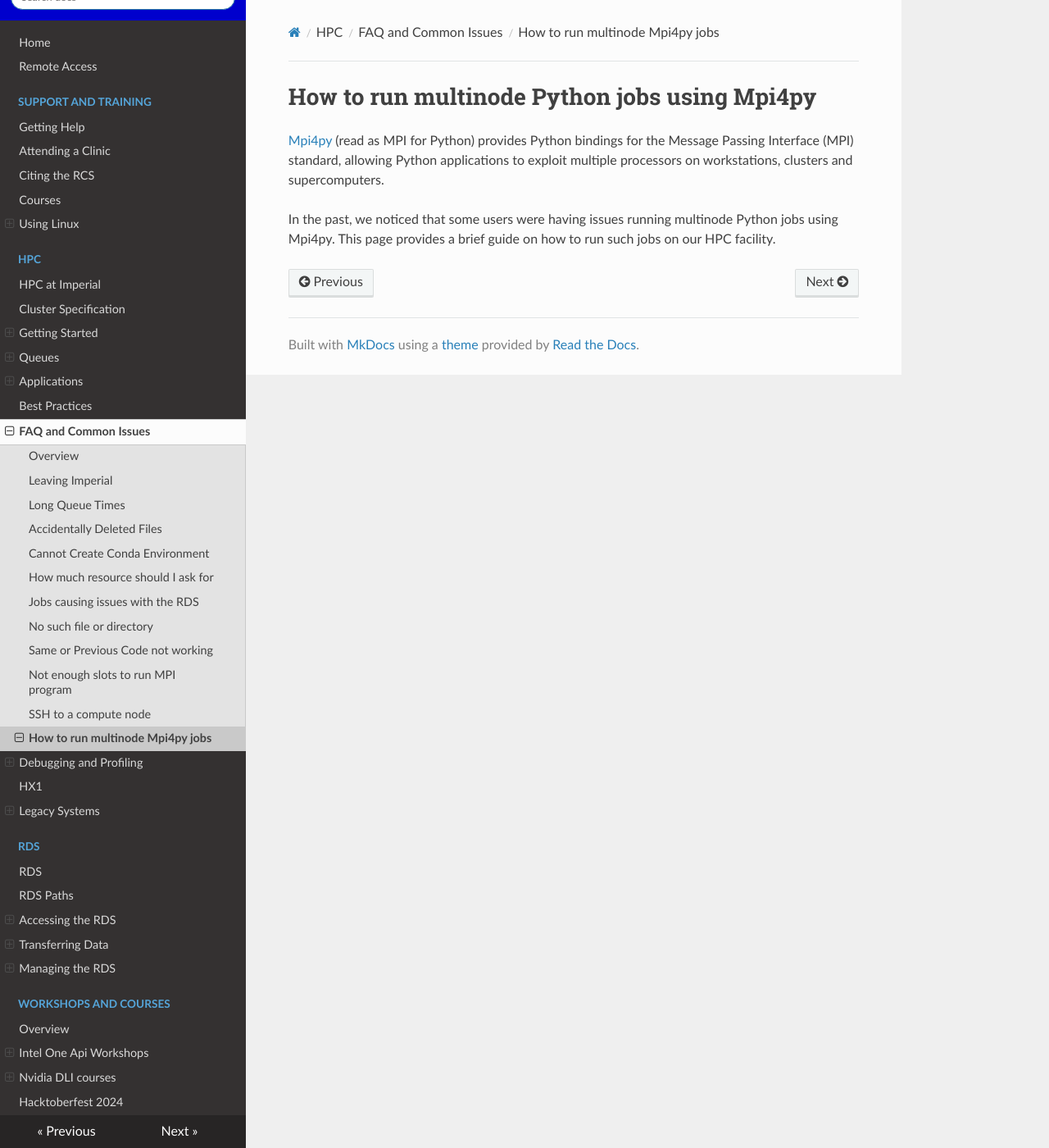
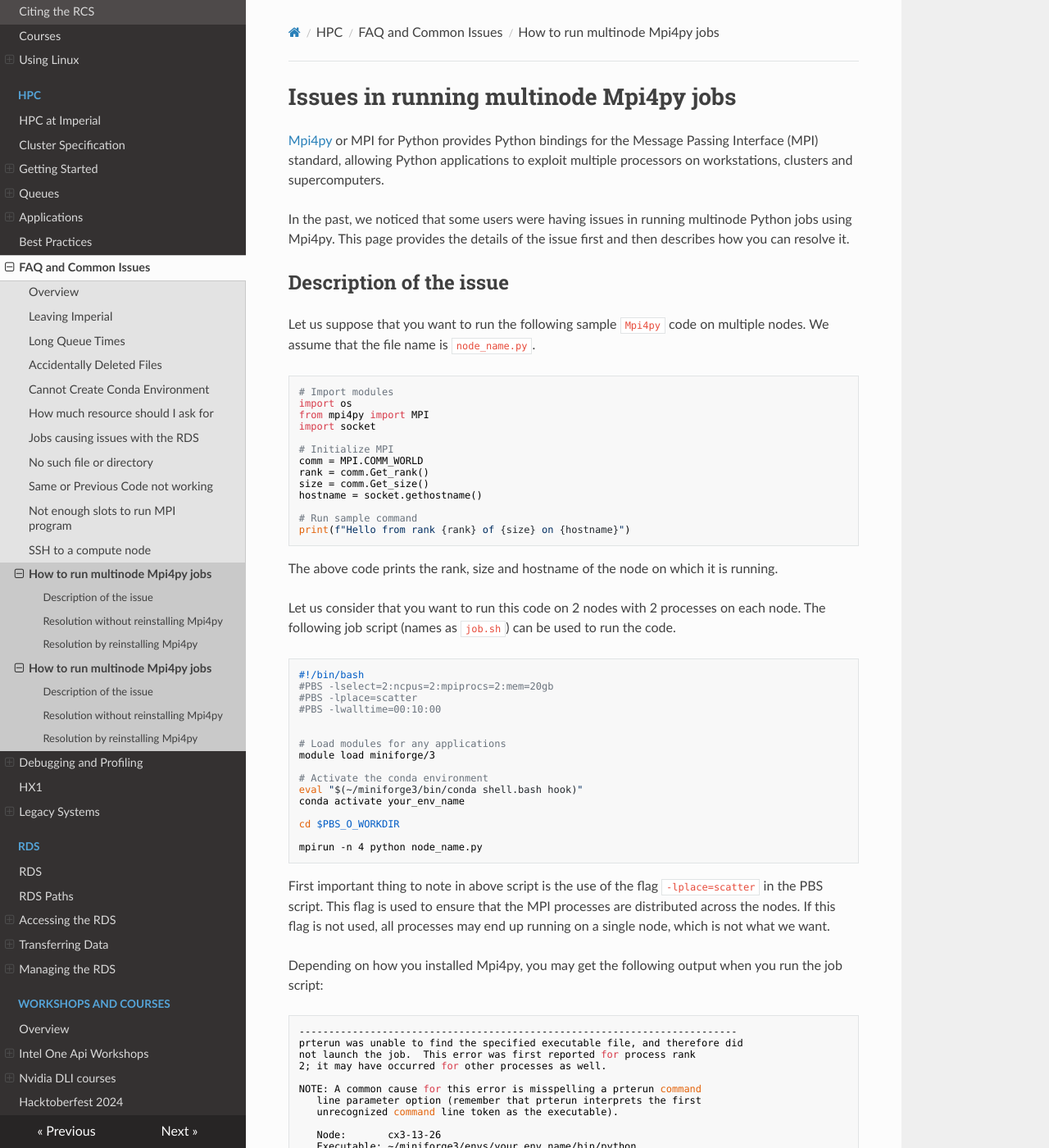
Before and after one commit to ImperialCollegeLondon/icl-rcs-user-guide, an MkDocs documentation site: the page built from docs/hpc/faq/multinode-mpi4py.md, in a window 1280 px wide and 1400 px high. Shown: the whole window at 82% size. Built offline with MkDocs 1.6.1, drawn with Linux system fonts in a browser that asks for light colours; nearby versions of some CDN libraries; some of the changed text lies outside the part shown.

Commit message:
Added details of Mpi4py issue

````diff
--- a/docs/hpc/faq/multinode-mpi4py.md
+++ b/docs/hpc/faq/multinode-mpi4py.md
@@ -1,5 +1,156 @@
-# How to run multinode Python jobs using Mpi4py
+# Issues in running multinode Mpi4py jobs
 
-[Mpi4py](https://mpi4py.readthedocs.io/en/stable/) (read as MPI for Python) provides Python bindings for the Message Passing Interface (MPI) standard, allowing Python applications to exploit multiple processors on workstations, clusters and supercomputers.
+[Mpi4py](https://mpi4py.readthedocs.io/en/stable/) or MPI for Python provides Python bindings for the Message Passing Interface (MPI) standard, allowing Python applications to exploit multiple processors on workstations, clusters and supercomputers.
 
-In the past, we noticed that some users were having issues running multinode Python jobs using Mpi4py. This page provides a brief guide on how to run such jobs on our HPC facility.
+In the past, we noticed that some users were having issues in running multinode Python jobs using Mpi4py. This page provides the details of the issue first and then describes how you can resolve it.
+
+## Description of the issue
+
+Let us suppose that you want to run the following sample `Mpi4py` code on multiple nodes. We assume that the file name is `node_name.py`.
+
+```python
+# Import modules
+import os
+from mpi4py import MPI
+import socket
+
+# Initialize MPI
+comm = MPI.COMM_WORLD
+rank = comm.Get_rank()
+size = comm.Get_size()
+hostname = socket.gethostname()
+
+# Run sample command
+print(f"Hello from rank {rank} of {size} on {hostname}")
+```
+
+The above code prints the rank, size and hostname of the node on which it is running.
+
+Let us consider that you want to run this code on 2 nodes with 2 processes on each node. The following job script (names as `job.sh`) can be used to run the code.
+
+```bash
+#!/bin/bash
+#PBS -lselect=2:ncpus=2:mpiprocs=2:mem=20gb
+#PBS -lplace=scatter
+#PBS -lwalltime=00:10:00
+
+
+# Load modules for any applications
+module load miniforge/3
+
+# Activate the conda environment
+eval "$(~/miniforge3/bin/conda shell.bash hook)"
+conda activate your_env_name
+
+cd $PBS_O_WORKDIR
+
+mpirun -n 4 python node_name.py
+```
+
+First important thing to note in above script is the use of the flag `-lplace=scatter` in the PBS script. This flag is used to ensure that the MPI processes are distributed across the nodes. If this flag is not used, all processes may end up running on a single node, which is not what we want.
+
+Depending on how you installed Mpi4py, you may get the following output when you run the job script:
+
+```bash
+--------------------------------------------------------------------------
+prterun was unable to find the specified executable file, and therefore did
+not launch the job.  This error was first reported for process rank
+2; it may have occurred for other processes as well.
+
+NOTE: A common cause for this error is misspelling a prterun command
+   line parameter option (remember that prterun interprets the first
+   unrecognized command line token as the executable).
+
+   Node:       cx3-13-26
+   Executable: ~/miniforge3/envs/your_env_name/bin/python
+--------------------------------------------------------------------------
+```
+
+The error primarily indicates that the MPI runtime is unable to find the Python executable on the specified node. This can happen if the environment is not properly set up on all nodes. This happens when the `mpi` inside the `conda` environment is used and it was not properly configured for our systems.
+
+To check, if we have the `mpi` installed in the conda environment, we can use the following command:
+
+```bash
+$ conda list | grep mpi
+
+# We get the output
+# packages in environment at /gpfs/home/jc707/miniforge3/envs/dedalus3_linked_openmpi:
+mpi                       1.0                     openmpi              conda-forge
+mpi4py                    4.1.0                   py312h39fa25a_100    conda-forge
+```
+
+Thus, we can see the `mpi` is indeed there in the conda environment. In most cases, this `mpi` would have been installed because of some dependencies of the packages that you wanted in your conda environment.
+
+To check, if this is the `mpi` being used, we can use the following command:
+
+```bash
+$ which mpirun
+
+# We get the output
+$ ~/miniforge3/envs/your_env_name/bin/mpirun
+```
+
+There are two ways to resolve this issue.
+
+1. To use the `mpi` module that is installed on the system instead of the one in the conda environment.
+2. To reinstall the `Mpi4py` package in the conda environment using the `mpi` module that is installed on the system.
+
+## Resolution without reinstalling Mpi4py
+
+The easiest way to resolve this issue is to use a suitable `mpi` module that is available on the system. You need to make sure that you first load and activate `conda` environment and then you load the `mpi` module.
+
+The order is important here as it will ensure that `mpi` library from the system module takes precedence over the one in the conda environment.
+
+For example, you can modify the job script as follows:
+
+```bash
+# Load modules for any applications
+module load miniforge/3
+
+# Activate the conda environment
+eval "$(~/miniforge3/bin/conda shell.bash hook)"
+conda activate your_env_name
+
+# Add the mpi module here
+module load OpenMPI/4.1.6-GCC-13.2.0
+```
+
+Now, if you type the command `which mpirun`, you should see the path to the `mpirun` executable from the `OpenMPI` module that you just loaded.
+
+```bash
+$ which mpirun
+
+# will give
+$ /sw-eb/software/OpenMPI/4.1.6-GCC-13.2.0/bin/mpirun
+```
+
+On running the code, you will now get the expected output without any errors.
+
+```bash
+Hello from rank 2 of 4 on cx3-13-26
+Hello from rank 3 of 4 on cx3-13-26
+Hello from rank 1 of 4 on cx3-13-25
+Hello from rank 0 of 4 on cx3-13-25
+```
+
+## Resolution by reinstalling Mpi4py
+
+The recommended way to install Mpi4py on our system is to use the `mpi` module that is installed on the system. This ensures that the Mpi4py package is properly configured to work with the MPI runtime on our systems.
+
+Below is a set of commands that can be used to reinstall `Mpi4py` correctly.
+
+```bash
+# Load the mpi module
+$ module load OpenMPI/4.1.6-GCC-13.2.0
+
+# Create a new conda environment
+$ module load miniforge/3
+$ eval "$(~/miniforge3/bin/conda shell.bash hook)"
+
+$ conda create -n your_env_name
+$ conda activate your_env_name
+$ conda install pip
+$ pip install mpi4py
+```
+
+Once you install `Mpi4py` using the above commands, you can run the job script as before without any issues.
--- a/mkdocs.yml
+++ b/mkdocs.yml
@@ -84,6 +84,7 @@ nav:
       - Not enough slots to run MPI program: hpc/faq/not-enough-slots.md
       - SSH to a compute node: hpc/faq/ssh-compute-node.md
       - How to run multinode Mpi4py jobs: hpc/faq/multinode-mpi4py.md
+      - Issues in running multinode Mpi4py jobs: hpc/faq/multinode-mpi4py.md
     - Debugging and Profiling:
       - Overview: hpc/advanced/index.md
       - Thread Pinning: hpc/advanced/thread-pinning.md
````
